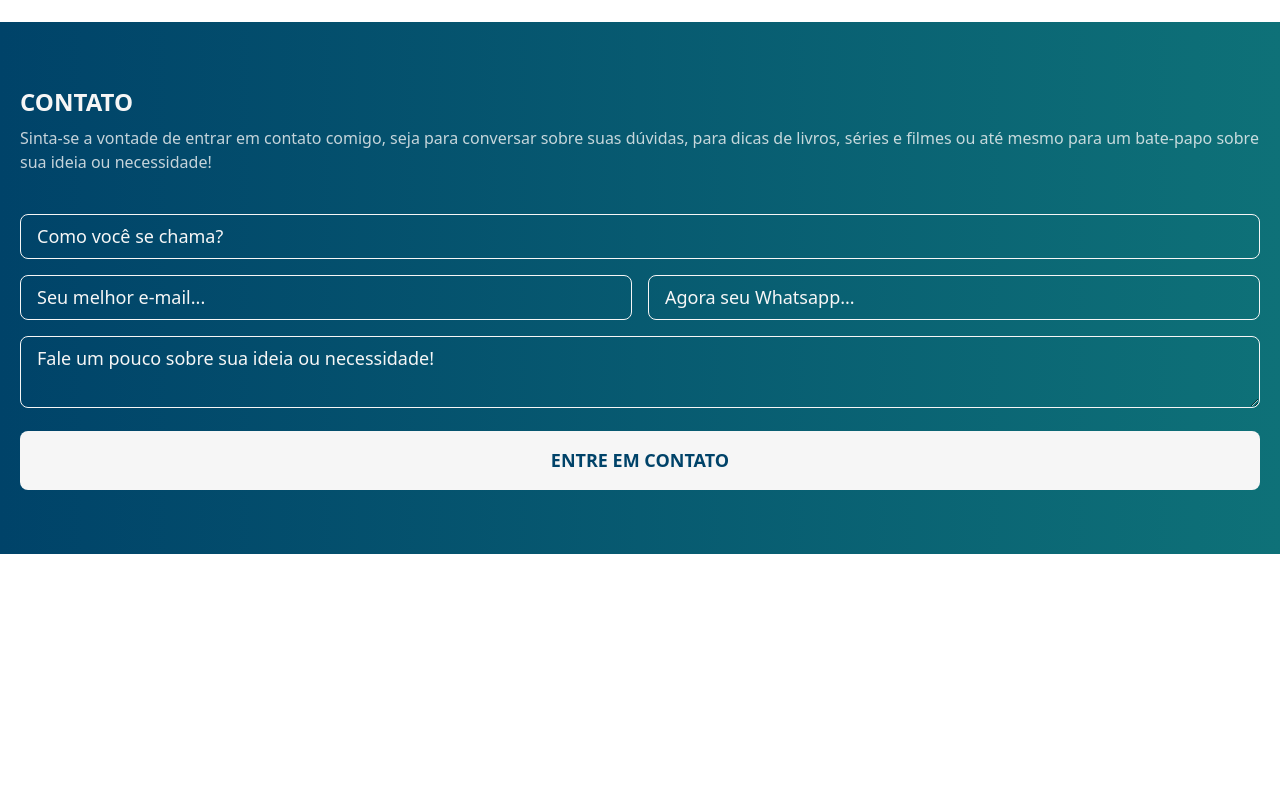
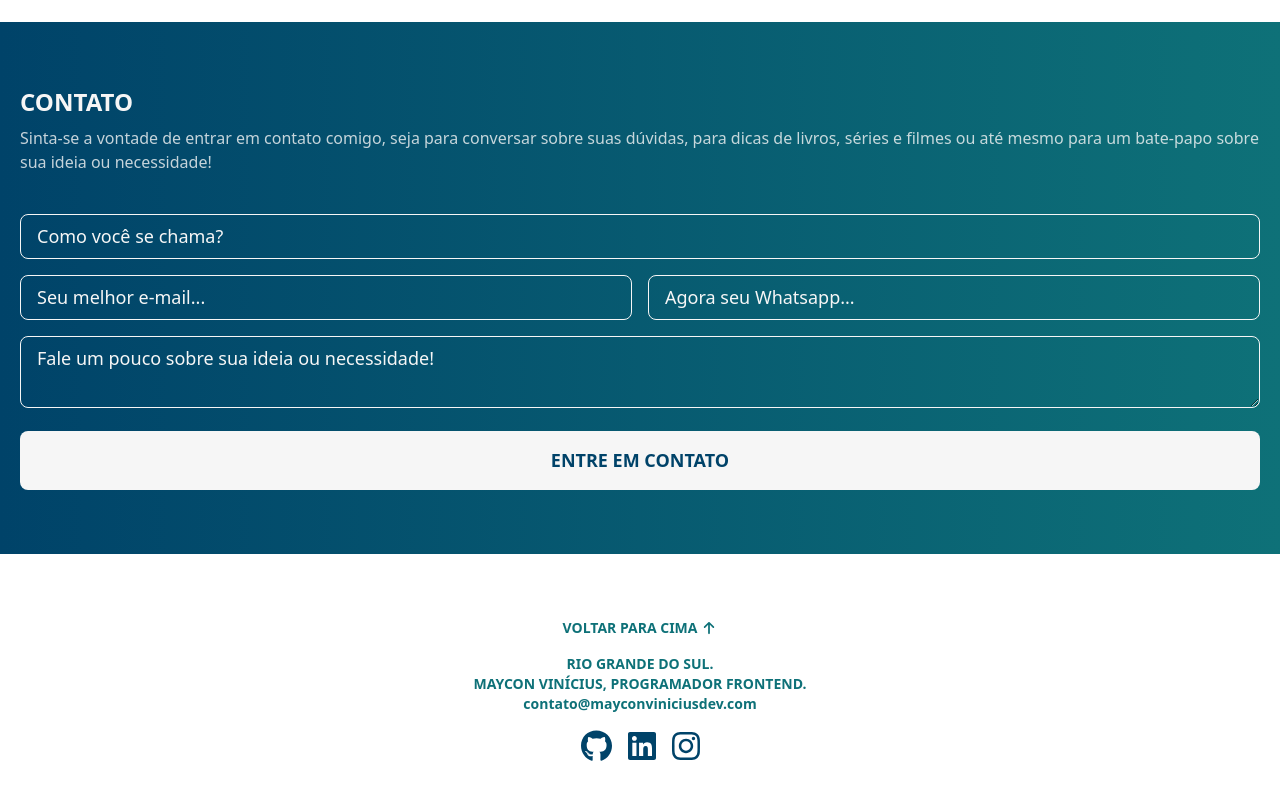
Before and after one commit to mayconviniciusdev/website-mayconviniciusdev, a Next.js app: page / in a window 1280 px wide. Shown: the part 2906-3706 px from the top of the page. Before the commit the page ends 3460 px from the top, so only its background shows below. Built offline with nearby package versions, Linux system fonts and the light colour scheme.

Commit message:
feat: add Footer section

```diff
--- a/src/app/page.tsx
+++ b/src/app/page.tsx
@@ -2,6 +2,7 @@
 
 import About from "@/components/sections/about";
 import Contact from "@/components/sections/contact";
+import Footer from "@/components/sections/footer";
 import Header from "@/components/sections/header";
 import Services from "@/components/sections/services";
 import Testimonials from "@/components/sections/testimonials";
@@ -16,6 +17,7 @@ const Page = () => {
       <Works/>
       <Testimonials/>
       <Contact/>
+      <Footer/>
     </body>
   )
 }
--- /dev/null
+++ b/src/components/sections/footer.tsx
@@ -0,0 +1,30 @@
+import { FontAwesomeIcon } from "@fortawesome/react-fontawesome"
+import { faGithub, faInstagram, faLinkedin } from "@fortawesome/free-brands-svg-icons"
+import { faArrowUp } from "@fortawesome/free-solid-svg-icons"
+
+import { SocialLinksBlue } from "../ui/socialLinks"
+
+export default function Footer() {
+  return (
+    <div className="mx-auto my-16 text-sm text-center">
+      <div className="mx-4 text-blue-cyan font-bold">
+        <button className="flex items-center mx-auto">VOLTAR PARA CIMA
+					<FontAwesomeIcon
+					icon={faArrowUp}
+					className="w-4 ml-1"/>
+				</button>
+
+				<p className="mt-4">RIO GRANDE DO SUL.</p>
+        <p>MAYCON VINÍCIUS, PROGRAMADOR FRONTEND.</p>
+        <span className="text-blue-cyan">contato@mayconviniciusdev.com</span>
+
+        <div className="mt-4">
+					<SocialLinksBlue
+					githubIcon={faGithub}
+					linkedinIcon={faLinkedin}
+					instagramIcon={faInstagram}/>
+				</div>
+			</div>
+    </div>
+  )
+}
```
